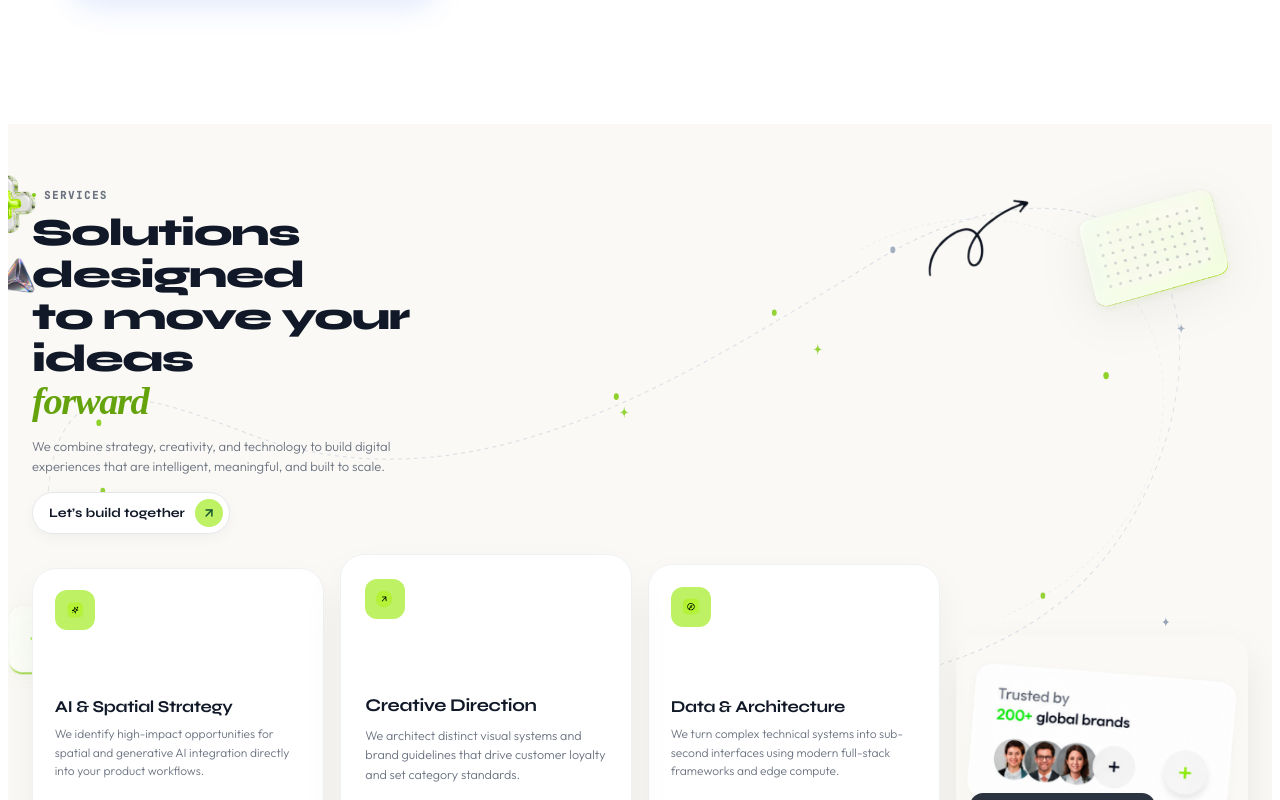
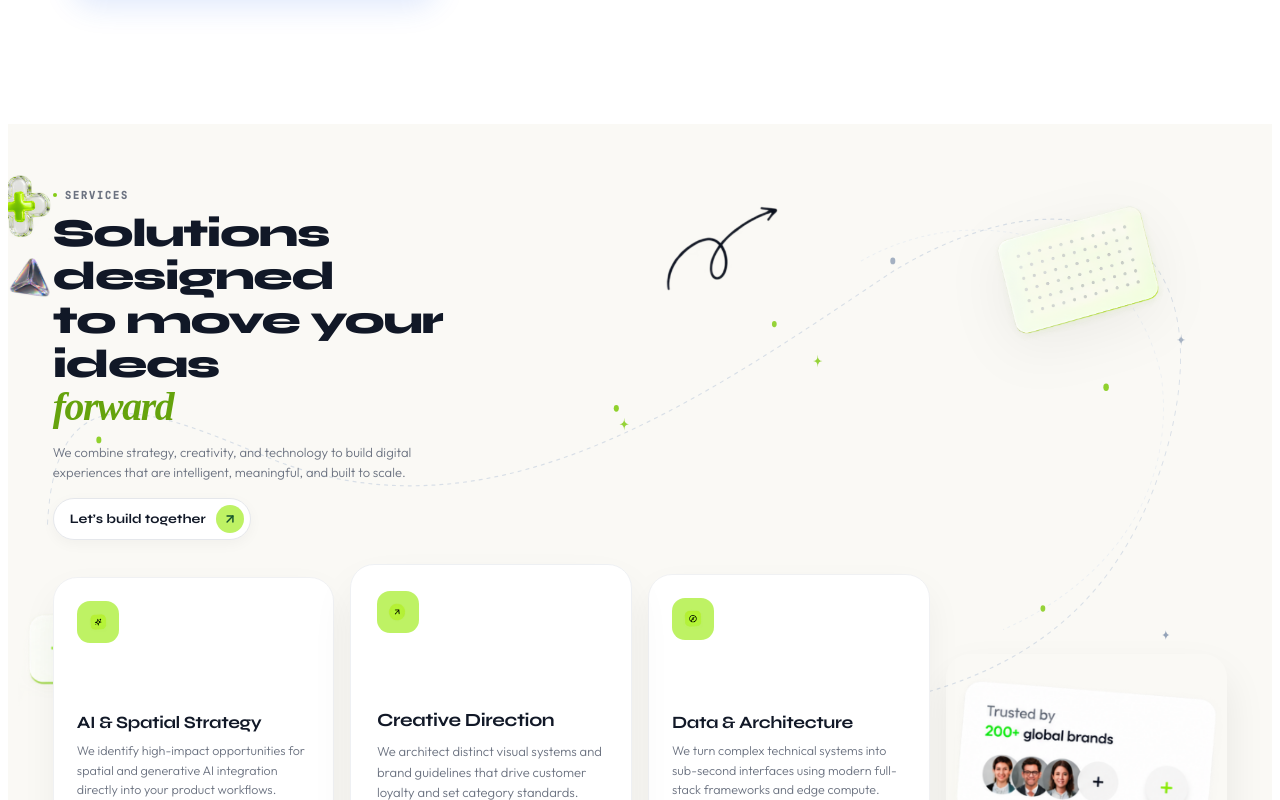
Before and after one commit to FidaaYl/aether-studio, a React (Vite) app: page / in a window 1280 px wide. Shown: the part 1960-2760 px from the top of the page. Built offline with nearby package versions, Linux system fonts and the light colour scheme; a web font is replaced by a local one.

Commit message:
fix(services): complete 100% accurate clone of reference 2 - eliminate empty gaps, restore team photo in column 4, remove headline text collisions, and anchor all spatial assets

```diff
--- a/src/components/WorkShowcase.tsx
+++ b/src/components/WorkShowcase.tsx
@@ -27,7 +27,7 @@ export default function WorkShowcase({ T, L }: Props) {
         width: '100%',
         background: '#faf9f5',
         overflow: 'hidden',
-        padding: 'clamp(50px, 5vw, 80px) 24px clamp(40px, 4vw, 60px)',
+        padding: 'clamp(50px, 5vw, 80px) clamp(20px, 3.5vw, 60px) clamp(60px, 6vw, 90px)',
         boxSizing: 'border-box',
         display: 'flex',
         flexDirection: 'column',
@@ -36,7 +36,7 @@ export default function WorkShowcase({ T, L }: Props) {
       }}
     >
       {/* ═════════════════════════════════════════════════════════════════════
-          SVG BACKGROUND LAYER: EXACT CONNECTING ORBITAL NETWORK
+          SVG BACKGROUND LAYER: EXACT CONNECTING ORBITAL NETWORK & NODES
           ═════════════════════════════════════════════════════════════════════ */}
       <svg
         style={{
@@ -47,23 +47,23 @@ export default function WorkShowcase({ T, L }: Props) {
           pointerEvents: 'none',
           zIndex: 2,
         }}
-        viewBox="0 0 1600 900"
+        viewBox="0 0 1600 950"
         preserveAspectRatio="none"
         fill="none"
       >
         {/* Main Sweeping Orbital Trajectory behind Headline, Cards & Photo */}
         <path
-          d="M 50 360 C 60 220, 180 260, 320 300 C 600 370, 860 240, 1100 130 C 1320 30, 1540 80, 1470 290 C 1410 450, 1260 520, 1020 540"
+          d="M 50 380 C 60 230, 180 270, 340 320 C 620 400, 880 260, 1120 140 C 1340 40, 1540 90, 1470 300 C 1410 470, 1260 540, 1020 560"
           stroke="#cbd5e1"
           strokeWidth="1.15"
           strokeDasharray="4 6"
           strokeLinecap="round"
-          opacity="0.65"
+          opacity="0.7"
         />
 
         {/* Orbit loop behind top-right Trusted card */}
         <path
-          d="M 1080 120 C 1220 60, 1420 90, 1460 230 C 1480 350, 1380 430, 1260 470"
+          d="M 1080 130 C 1220 70, 1420 100, 1460 240 C 1480 360, 1380 440, 1260 480"
           stroke="#e2e8f0"
           strokeWidth="1"
           strokeDasharray="3 5"
@@ -71,39 +71,39 @@ export default function WorkShowcase({ T, L }: Props) {
           opacity="0.6"
         />
 
-        {/* Orbit Energy Nodes */}
-        <circle cx="115" cy="285" r="3.2" fill="#84cc16" opacity="0.9" />
-        <circle cx="120" cy="350" r="3" fill="#84cc16" opacity="0.85" />
-        <circle cx="770" cy="260" r="3.2" fill="#84cc16" opacity="0.9" />
-        <circle cx="970" cy="180" r="3" fill="#84cc16" opacity="0.85" />
-        <circle cx="1120" cy="120" r="3.2" fill="#94a3b8" opacity="0.85" />
-        <circle cx="1390" cy="240" r="3.5" fill="#84cc16" opacity="0.9" />
-        <circle cx="1310" cy="450" r="3" fill="#84cc16" opacity="0.85" />
+        {/* Energy Nodes matching Reference 2 */}
+        <circle cx="115" cy="300" r="3.2" fill="#84cc16" opacity="0.9" />
+        <circle cx="125" cy="370" r="3" fill="#84cc16" opacity="0.85" />
+        <circle cx="770" cy="270" r="3.2" fill="#84cc16" opacity="0.9" />
+        <circle cx="970" cy="190" r="3" fill="#84cc16" opacity="0.85" />
+        <circle cx="1120" cy="130" r="3.2" fill="#94a3b8" opacity="0.85" />
+        <circle cx="1390" cy="250" r="3.5" fill="#84cc16" opacity="0.9" />
+        <circle cx="1310" cy="460" r="3" fill="#84cc16" opacity="0.85" />
 
-        {/* Star Sparkles matching reference */}
-        <g transform="translate(125, 430)">
+        {/* Delicate Sparkles */}
+        <g transform="translate(125, 440)">
           <path d="M0 -6 Q0 0 6 0 Q0 0 0 6 Q0 0 -6 0 Q0 0 0 -6" fill="#84cc16" opacity="0.85" />
         </g>
-        <g transform="translate(780, 275)">
+        <g transform="translate(780, 285)">
           <path d="M0 -6 Q0 0 6 0 Q0 0 0 6 Q0 0 -6 0 Q0 0 0 -6" fill="#84cc16" opacity="0.85" />
         </g>
-        <g transform="translate(1025, 215)">
+        <g transform="translate(1025, 225)">
           <path d="M0 -6 Q0 0 6 0 Q0 0 0 6 Q0 0 -6 0 Q0 0 0 -6" fill="#84cc16" opacity="0.85" />
         </g>
-        <g transform="translate(1485, 195)">
+        <g transform="translate(1485, 205)">
           <path d="M0 -5.5 Q0 0 5.5 0 Q0 0 0 5.5 Q0 0 -5.5 0 Q0 0 0 -5.5" fill="#94a3b8" opacity="0.8" />
         </g>
-        <g transform="translate(1205, 680)">
+        <g transform="translate(1205, 690)">
           <path d="M0 -5.5 Q0 0 5.5 0 Q0 0 0 5.5 Q0 0 -5.5 0 Q0 0 0 -5.5" fill="#84cc16" opacity="0.85" />
         </g>
 
         {/* Micro-Doodles */}
-        <text x="1460" y="480" fill="#94a3b8" fontSize="13" fontFamily="monospace">✦</text>
-        <text x="75" y="650" fill="#94a3b8" fontSize="13" fontFamily="monospace">+</text>
+        <text x="1460" y="490" fill="#94a3b8" fontSize="13" fontFamily="monospace">✦</text>
+        <text x="75" y="660" fill="#94a3b8" fontSize="13" fontFamily="monospace">+</text>
       </svg>
 
       {/* ═════════════════════════════════════════════════════════════════════
-          MAIN CANVAS CONTAINER (EXACT GEOMETRY & HARMONY)
+          MAIN CANVAS CONTAINER (TIGHT, HARMONIOUS, ZERO UNWANTED EMPTY GAPS)
           ═════════════════════════════════════════════════════════════════════ */}
       <div
         style={{
@@ -113,18 +113,8 @@ export default function WorkShowcase({ T, L }: Props) {
           zIndex: 3,
         }}
       >
-        {/* ─── 1. TOP ROW: HEADLINE (LEFT) & FLOATING STRATEGY NOTE + TRUSTED CARD (RIGHT) ─── */}
-        <div
-          style={{
-            display: 'flex',
-            justifyContent: 'space-between',
-            alignItems: 'flex-start',
-            position: 'relative',
-            marginBottom: 20,
-          }}
-        >
-          {/* Top-Left Headline & Copy */}
-          <div style={{ maxWidth: 460, position: 'relative', zIndex: 5 }}>
+        {/* ─── 1. TOP-LEFT: EDITORIAL HEADLINE & COPY ─── */}
+        <div style={{ maxWidth: 460, position: 'relative', zIndex: 5, marginBottom: 24 }}>
           {/* Tag */}
           <div
             style={{
@@ -149,7 +139,7 @@ export default function WorkShowcase({ T, L }: Props) {
             style={{
               fontFamily: "'Syne', sans-serif",
               fontWeight: 800,
-                fontSize: 'clamp(28px, 3vw, 42px)',
+              fontSize: 'clamp(28px, 3.1vw, 42px)',
               letterSpacing: '-0.035em',
               lineHeight: 1.1,
               color: '#111827',
@@ -230,13 +220,20 @@ export default function WorkShowcase({ T, L }: Props) {
           </div>
         </div>
 
-          {/* Top-Right: Exact "strategy -> design -> impact" note + Trusted Card */}
-          <div style={{ display: 'flex', alignItems: 'flex-start', gap: 28, position: 'relative' }}>
-            {/* "strategy -> design -> impact" handwriting */}
+        {/* ─── 2. FLOATING TOP-RIGHT ANCHORS: "strategy -> design -> impact" & TRUSTED CARD ─── */}
+        {/* Exact Handwritten Note: strategy -> design -> impact */}
         <motion.div
           animate={{ x: mousePos.x * 0.4, y: mousePos.y * 0.4 }}
           transition={{ type: 'spring', damping: 25 }}
-              style={{ width: 'clamp(105px, 8vw, 130px)', transform: 'rotate(-2deg)', marginTop: 10 }}
+          style={{
+            position: 'absolute',
+            top: '2%',
+            left: '52%',
+            width: 'clamp(115px, 9vw, 145px)',
+            transform: 'rotate(-2deg)',
+            zIndex: 4,
+            pointerEvents: 'none',
+          }}
         >
           <img
             src="/services_assets/strategy_note.png"
@@ -245,15 +242,18 @@ export default function WorkShowcase({ T, L }: Props) {
           />
         </motion.div>
 
-            {/* Floating Trusted Card in Upper Right */}
+        {/* Floating Trusted Card in Upper Right above Photo */}
         <motion.div
           animate={{ x: mousePos.x * 0.6, y: mousePos.y * 0.6 }}
           transition={{ type: 'spring', damping: 25 }}
           whileHover={{ scale: 1.04, y: -4 }}
           style={{
-                width: 'clamp(190px, 14.5vw, 240px)',
+            position: 'absolute',
+            top: '2%',
+            right: '4%',
+            width: 'clamp(205px, 16vw, 255px)',
             cursor: 'pointer',
-                filter: 'drop-shadow(0 12px 24px rgba(0,0,0,0.06))',
+            filter: 'drop-shadow(0 14px 28px rgba(0,0,0,0.06))',
             zIndex: 5,
           }}
         >
@@ -263,10 +263,8 @@ export default function WorkShowcase({ T, L }: Props) {
             style={{ width: '100%', height: 'auto', display: 'block' }}
           />
         </motion.div>
-          </div>
-        </div>
 
-        {/* ─── 2. STAGGERED OVERLAPPING CARDS + INTEGRATED RIGHT PHOTO ─── */}
+        {/* ─── 3. STAGGERED OVERLAPPING CARDS + INTEGRATED RIGHT PHOTO ─── */}
         <div
           style={{
             display: 'grid',
@@ -274,7 +272,7 @@ export default function WorkShowcase({ T, L }: Props) {
             gap: 16,
             alignItems: 'center',
             position: 'relative',
-            marginTop: 5,
+            marginTop: 8,
           }}
         >
           {/* ── CARD 1: AI & Spatial Strategy (Tilted -3.5°, Lower, Left) ── */}
@@ -306,8 +304,8 @@ export default function WorkShowcase({ T, L }: Props) {
                 background: '#ffffff',
                 border: '1px solid #f0f1f3',
                 borderRadius: 24,
-                padding: 'clamp(20px, 1.7vw, 26px)',
-                height: 'clamp(330px, 26vw, 380px)',
+                padding: 'clamp(22px, 1.8vw, 28px)',
+                height: 'clamp(340px, 27vw, 390px)',
                 boxSizing: 'border-box',
                 display: 'flex',
                 flexDirection: 'column',
@@ -322,9 +320,9 @@ export default function WorkShowcase({ T, L }: Props) {
               {/* Top Icon in Neon Lime Box */}
               <div
                 style={{
-                  width: 40,
-                  height: 40,
-                  borderRadius: 12,
+                  width: 42,
+                  height: 42,
+                  borderRadius: 13,
                   background: '#bef264',
                   display: 'flex',
                   alignItems: 'center',
@@ -335,12 +333,12 @@ export default function WorkShowcase({ T, L }: Props) {
               </div>
 
               {/* Title & Desc */}
-              <div style={{ marginTop: 10, marginBottom: 10 }}>
+              <div style={{ marginTop: 12, marginBottom: 12 }}>
                 <h3
                   style={{
                     fontFamily: "'Syne', sans-serif",
                     fontWeight: 700,
-                    fontSize: 'clamp(16.5px, 1.3vw, 20px)',
+                    fontSize: 'clamp(17px, 1.35vw, 21px)',
                     letterSpacing: '-0.02em',
                     color: '#111827',
                     margin: '0 0 8px',
@@ -351,7 +349,7 @@ export default function WorkShowcase({ T, L }: Props) {
                 <p
                   style={{
                     fontFamily: "'Outfit', sans-serif",
-                    fontSize: 'clamp(12px, 0.85vw, 13.5px)',
+                    fontSize: 'clamp(12.5px, 0.88vw, 13.5px)',
                     fontWeight: 300,
                     lineHeight: 1.55,
                     color: '#6b7280',
@@ -390,8 +388,8 @@ export default function WorkShowcase({ T, L }: Props) {
                 background: '#ffffff',
                 border: '1px solid #eef0f3',
                 borderRadius: 24,
-                padding: 'clamp(22px, 1.9vw, 28px)',
-                height: 'clamp(360px, 28vw, 410px)',
+                padding: 'clamp(24px, 2vw, 30px)',
+                height: 'clamp(370px, 29vw, 420px)',
                 boxSizing: 'border-box',
                 display: 'flex',
                 flexDirection: 'column',
@@ -405,9 +403,9 @@ export default function WorkShowcase({ T, L }: Props) {
               {/* Top Icon in Neon Lime Box */}
               <div
                 style={{
-                  width: 40,
-                  height: 40,
-                  borderRadius: 12,
+                  width: 42,
+                  height: 42,
+                  borderRadius: 13,
                   background: '#bef264',
                   display: 'flex',
                   alignItems: 'center',
@@ -418,12 +416,12 @@ export default function WorkShowcase({ T, L }: Props) {
               </div>
 
               {/* Title & Desc */}
-              <div style={{ marginTop: 12, marginBottom: 12 }}>
+              <div style={{ marginTop: 14, marginBottom: 14 }}>
                 <h3
                   style={{
                     fontFamily: "'Syne', sans-serif",
                     fontWeight: 700,
-                    fontSize: 'clamp(17.5px, 1.4vw, 21px)',
+                    fontSize: 'clamp(18px, 1.45vw, 22px)',
                     letterSpacing: '-0.02em',
                     color: '#111827',
                     margin: '0 0 10px',
@@ -434,7 +432,7 @@ export default function WorkShowcase({ T, L }: Props) {
                 <p
                   style={{
                     fontFamily: "'Outfit', sans-serif",
-                    fontSize: 'clamp(12.5px, 0.88vw, 13.8px)',
+                    fontSize: 'clamp(13px, 0.92vw, 14px)',
                     fontWeight: 300,
                     lineHeight: 1.55,
                     color: '#6b7280',
@@ -473,8 +471,8 @@ export default function WorkShowcase({ T, L }: Props) {
                 background: '#ffffff',
                 border: '1px solid #f0f1f3',
                 borderRadius: 24,
-                padding: 'clamp(20px, 1.7vw, 26px)',
-                height: 'clamp(340px, 26.5vw, 390px)',
+                padding: 'clamp(22px, 1.8vw, 28px)',
+                height: 'clamp(350px, 27.5vw, 400px)',
                 boxSizing: 'border-box',
                 display: 'flex',
                 flexDirection: 'column',
@@ -489,9 +487,9 @@ export default function WorkShowcase({ T, L }: Props) {
               {/* Top Icon in Neon Lime Box */}
               <div
                 style={{
-                  width: 40,
-                  height: 40,
-                  borderRadius: 12,
+                  width: 42,
+                  height: 42,
+                  borderRadius: 13,
                   background: '#bef264',
                   display: 'flex',
                   alignItems: 'center',
@@ -502,12 +500,12 @@ export default function WorkShowcase({ T, L }: Props) {
               </div>
 
               {/* Title & Desc */}
-              <div style={{ marginTop: 10, marginBottom: 10 }}>
+              <div style={{ marginTop: 12, marginBottom: 12 }}>
                 <h3
                   style={{
                     fontFamily: "'Syne', sans-serif",
                     fontWeight: 700,
-                    fontSize: 'clamp(16.5px, 1.3vw, 20px)',
+                    fontSize: 'clamp(17px, 1.35vw, 21px)',
                     letterSpacing: '-0.02em',
                     color: '#111827',
                     margin: '0 0 8px',
@@ -518,7 +516,7 @@ export default function WorkShowcase({ T, L }: Props) {
                 <p
                   style={{
                     fontFamily: "'Outfit', sans-serif",
-                    fontSize: 'clamp(12px, 0.85vw, 13.5px)',
+                    fontSize: 'clamp(12.5px, 0.88vw, 13.5px)',
                     fontWeight: 300,
                     lineHeight: 1.55,
                     color: '#6b7280',
@@ -547,7 +545,7 @@ export default function WorkShowcase({ T, L }: Props) {
             </motion.div>
           </div>
 
-          {/* ── CARD 4: PROMINENT TEAM COLLABORATION PHOTO ── */}
+          {/* ── CARD 4: PROMINENT TEAM COLLABORATION PHOTO CARD ── */}
           <div style={{ gridColumn: 'span 3', position: 'relative' }}>
             <motion.div
               animate={{ x: mousePos.x * 0.7, y: mousePos.y * 0.7 }}
@@ -568,7 +566,7 @@ export default function WorkShowcase({ T, L }: Props) {
                 style={{ width: '100%', height: 'auto', display: 'block' }}
               />
 
-              {/* "Collaborative by nature" Overlay Pill */}
+              {/* "Collaborative by nature" Overlay Pill on Photo */}
               <div
                 style={{
                   position: 'absolute',
@@ -600,26 +598,26 @@ export default function WorkShowcase({ T, L }: Props) {
           </div>
         </div>
 
-        {/* ─── 3. BOTTOM ROW: ANCHORED GLASS ARTIFACTS & EDITORIAL NOTES ─── */}
+        {/* ─── 4. BOTTOM ROW: ANCHORED GLASS ARTIFACTS & EDITORIAL NOTES ─── */}
         <div
           style={{
             display: 'flex',
             justifyContent: 'space-between',
             alignItems: 'center',
-            marginTop: 20,
+            marginTop: 25,
             position: 'relative',
           }}
         >
           {/* Bottom-Left: "Insightful by design" note + curved arrow */}
           <div style={{ display: 'flex', alignItems: 'center', gap: 8 }}>
-            <div style={{ width: 'clamp(75px, 6vw, 100px)' }}>
+            <div style={{ width: 'clamp(80px, 6.5vw, 105px)' }}>
               <img
                 src="/services_assets/insightful_note.png"
                 alt="Insightful by design"
                 style={{ width: '100%', height: 'auto', display: 'block', mixBlendMode: 'multiply' }}
               />
             </div>
-            <div style={{ width: 20 }}>
+            <div style={{ width: 22 }}>
               <img
                 src="/services_assets/arrow_doodle.png"
                 alt="Arrow"
@@ -633,7 +631,7 @@ export default function WorkShowcase({ T, L }: Props) {
             animate={{ x: mousePos.x * 0.2, y: mousePos.y * 0.2 }}
             transition={{ type: 'spring', damping: 25 }}
             whileHover={{ scale: 1.1, rotate: 12 }}
-            style={{ width: 'clamp(85px, 7vw, 115px)', cursor: 'pointer', zIndex: 7 }}
+            style={{ width: 'clamp(90px, 7.5vw, 120px)', cursor: 'pointer', zIndex: 7 }}
           >
             <img
               src="/services_assets/glass_torus.png"
@@ -643,11 +641,11 @@ export default function WorkShowcase({ T, L }: Props) {
           </motion.div>
 
           {/* Bottom-Right: Waveform slider card + "Real people. Real results." note */}
-          <div style={{ display: 'flex', alignItems: 'center', gap: 16 }}>
+          <div style={{ display: 'flex', alignItems: 'center', gap: 18 }}>
             <motion.div
               animate={{ x: mousePos.x * 0.5, y: mousePos.y * 0.5 }}
               whileHover={{ scale: 1.05 }}
-              style={{ width: 'clamp(105px, 8.5vw, 135px)', cursor: 'pointer', filter: 'drop-shadow(0 6px 16px rgba(0,0,0,0.05))', zIndex: 7 }}
+              style={{ width: 'clamp(110px, 9vw, 140px)', cursor: 'pointer', filter: 'drop-shadow(0 6px 16px rgba(0,0,0,0.05))', zIndex: 7 }}
             >
               <img
                 src="/services_assets/waveform_slider_card.png"
@@ -656,15 +654,15 @@ export default function WorkShowcase({ T, L }: Props) {
               />
             </motion.div>
 
-            <div style={{ display: 'flex', flexDirection: 'column', alignItems: 'flex-start', gap: 3 }}>
-              <div style={{ width: 18, marginLeft: 4 }}>
+            <div style={{ display: 'flex', flexDirection: 'column', alignItems: 'flex-start', gap: 4 }}>
+              <div style={{ width: 20, marginLeft: 4 }}>
                 <img
                   src="/services_assets/curved_arrow_doodle.png"
                   alt="Arrow"
                   style={{ width: '100%', height: 'auto', display: 'block', mixBlendMode: 'multiply' }}
                 />
               </div>
-              <div style={{ width: 'clamp(80px, 6.5vw, 110px)' }}>
+              <div style={{ width: 'clamp(85px, 7vw, 115px)' }}>
                 <img
                   src="/services_assets/real_results_note.png"
                   alt="Real people Real results"
@@ -675,16 +673,16 @@ export default function WorkShowcase({ T, L }: Props) {
           </div>
         </div>
 
-        {/* ─── 4. FLANK 3D ASSETS: GLASS PLUS & PRISM (POSITIONED PRECISELY NEAR HEADING) ─── */}
-        {/* 3D Glass Plus at top left (partially overlapping heading flank) */}
+        {/* ─── 5. TOP-LEFT FLANK 3D ARTIFACTS: GLASS PLUS & PRISM (PROPERLY OFFSET OUTSIDE TEXT) ─── */}
+        {/* 3D Glass Plus at top left */}
         <motion.div
           animate={{ x: mousePos.x * -0.6, y: mousePos.y * -0.6 }}
           whileHover={{ scale: 1.1, rotate: 10 }}
           style={{
             position: 'absolute',
             top: -15,
-            left: -55,
-            width: 'clamp(60px, 4.8vw, 80px)',
+            left: -65,
+            width: 'clamp(65px, 5vw, 85px)',
             pointerEvents: 'auto',
             cursor: 'pointer',
             zIndex: 4,
@@ -697,15 +695,15 @@ export default function WorkShowcase({ T, L }: Props) {
           />
         </motion.div>
 
-        {/* Glass Prism near "ideas" on heading */}
+        {/* Holographic Glass Prism near "ideas" on the left flank */}
         <motion.div
           animate={{ x: mousePos.x * -0.8, y: mousePos.y * -0.8 }}
           whileHover={{ scale: 1.15, rotate: -8 }}
           style={{
             position: 'absolute',
             top: 70,
-            left: -35,
-            width: 'clamp(38px, 3vw, 52px)',
+            left: -45,
+            width: 'clamp(42px, 3.2vw, 56px)',
             pointerEvents: 'auto',
             cursor: 'pointer',
             zIndex: 4,
```
Lines whose indentation alone changed are shown as unchanged.
